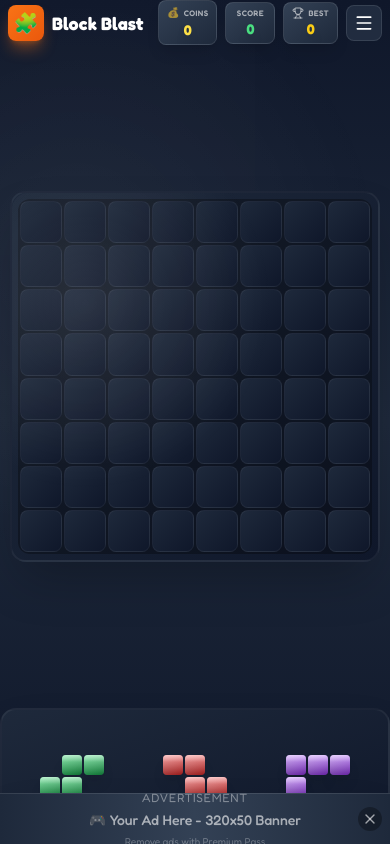
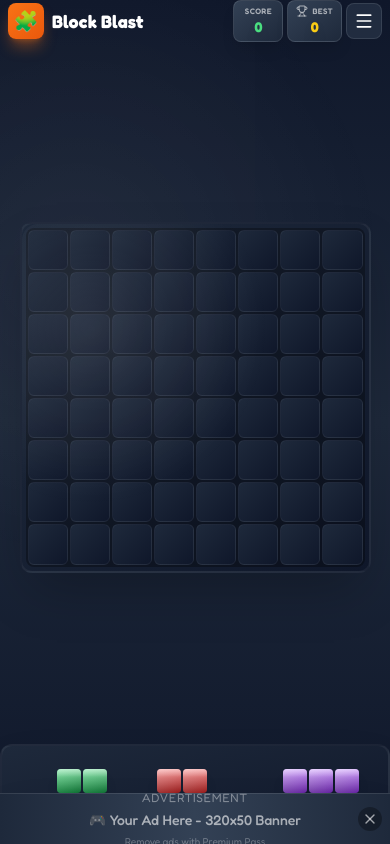
Before and after one commit to oublalmed/Block-Blast, a React (Vite) app: page / in a window 390 px wide. Both pictures are taken after a click on the button "Quick Play". Built offline with nearby package versions, Linux system fonts and the light colour scheme.

Commit message:
Improve mobile responsiveness - optimize layouts, spacing, and component sizes for all screen sizes

```diff
--- a/src/components/game/Board.tsx
+++ b/src/components/game/Board.tsx
@@ -51,18 +51,19 @@ export const Board = ({
       className="
         relative
         bg-gradient-to-br from-slate-800 to-slate-900
-        rounded-2xl
-        p-1.5 sm:p-2
+        rounded-xl sm:rounded-2xl
+        p-1 sm:p-2
         shadow-2xl
         border-2 border-white/5
+        w-full h-full
       "
       initial={{ opacity: 0, scale: 0.9 }}
       animate={{ opacity: 1, scale: 1 }}
       transition={{ duration: 0.3 }}
     >
-      <div className="relative bg-black/30 rounded-xl p-0.5 sm:p-1">
+      <div className="relative bg-black/30 rounded-lg sm:rounded-xl p-0.5 sm:p-1 w-full h-full">
         <div
-          className="grid gap-0.5 sm:gap-1"
+          className="grid gap-[2px] sm:gap-1 w-full h-full"
           style={{
             gridTemplateColumns: `repeat(${size}, minmax(0, 1fr))`,
             gridTemplateRows: `repeat(${size}, minmax(0, 1fr))`,
--- a/src/components/game/Cell.tsx
+++ b/src/components/game/Cell.tsx
@@ -20,7 +20,7 @@ const colorMap: Record<CellColor, string> = {
 
 export const Cell = ({ color, isPreview, isInvalidPreview, isClearing }: CellProps) => {
   const getClassName = () => {
-    let classes = 'relative w-full h-full rounded-lg transition-all duration-150 ';
+    let classes = 'relative w-full h-full rounded-md sm:rounded-lg transition-all duration-150 ';
 
     if (isClearing) {
       return classes + 'animate-pulse';
--- a/src/components/game/Piece.tsx
+++ b/src/components/game/Piece.tsx
@@ -43,7 +43,7 @@ export const Piece = ({
     grid[y][x] = true;
   });
 
-  const blockSize = isDragging ? 'w-6 h-6' : 'w-5 h-5 sm:w-6 sm:h-6';
+  const blockSize = isDragging ? 'w-7 h-7 sm:w-8 sm:h-8' : 'w-6 h-6 sm:w-7 sm:h-7';
 
   const containerStyle = isDragging && position
     ? {
--- a/src/components/game/PieceTray.tsx
+++ b/src/components/game/PieceTray.tsx
@@ -22,15 +22,15 @@ export const PieceTray = ({
   return (
     <motion.div
       className="
-        w-full max-w-md
+        w-full max-w-md mx-auto
         bg-gradient-to-br from-slate-800 to-slate-900
-        rounded-2xl
-        p-4
+        rounded-xl sm:rounded-2xl
+        p-2 sm:p-4
         shadow-2xl
         border-2 border-white/5
         flex items-center justify-around
-        gap-4
-        min-h-[120px]
+        gap-2 sm:gap-4
+        min-h-[100px] sm:min-h-[120px]
       "
       initial={{ opacity: 0, y: 50 }}
       animate={{ opacity: 1, y: 0 }}
@@ -39,7 +39,7 @@ export const PieceTray = ({
       {pieces.map((piece) => (
         <div
           key={piece.id}
-          className="flex-1 flex items-center justify-center min-h-[100px]"
+          className="flex-1 flex items-center justify-center min-h-[80px] sm:min-h-[100px]"
         >
           {!piece.placed && (
             <Piece
--- a/src/components/ui/Header.tsx
+++ b/src/components/ui/Header.tsx
@@ -48,9 +48,11 @@ export const Header = ({ score, showMenu = true, onMenuClick }: HeaderProps) =>
       </div>
 
       {/* Score Display */}
-      <div className="flex items-center gap-2">
-        {/* Coins */}
-        <ScoreBox label="Coins" value={coins} icon="💰" variant="yellow" />
+      <div className="flex items-center gap-1 sm:gap-2">
+        {/* Coins - Hidden on very small screens */}
+        <div className="hidden xs:block">
+          <ScoreBox label="Coins" value={coins} icon="💰" variant="yellow" />
+        </div>
 
         {/* Current Score */}
         <ScoreBox label="Score" value={score} variant="green" />
--- a/src/screens/GameScreen.tsx
+++ b/src/screens/GameScreen.tsx
@@ -172,14 +172,16 @@ export const GameScreen = ({
   };
 
   return (
-    <div className="relative w-full h-full min-h-screen bg-gradient-to-b from-slate-900 via-slate-800 to-slate-900 overflow-hidden">
+    <div className="relative w-full min-h-screen bg-gradient-to-b from-slate-900 via-slate-800 to-slate-900 overflow-hidden">
       {/* Starry Background */}
       <div className="absolute inset-0 bg-[radial-gradient(circle_at_20%_30%,rgba(255,255,255,0.05),transparent_50%)] animate-twinkle pointer-events-none" />
 
       {/* Main Content */}
-      <div className="relative z-10 flex flex-col items-center justify-between min-h-screen p-4 pb-20 safe-area-padding">
+      <div className="relative z-10 flex flex-col items-center h-screen p-2 sm:p-4 pb-4 safe-area-padding">
         {/* Header */}
+        <div className="w-full mb-2">
           <Header score={score} onMenuClick={onHome} showMenu={!!onHome} />
+        </div>
 
         {/* Level Progress (if in level mode) */}
         {levelMode && targetScore && (
@@ -210,8 +212,8 @@ export const GameScreen = ({
         )}
 
         {/* Game Board */}
-        <div className="flex-1 flex items-center justify-center w-full max-w-md">
-          <div className="w-full aspect-square max-w-[min(95vw,450px)]" data-board>
+        <div className="flex-1 flex items-center justify-center w-full my-2 sm:my-4">
+          <div className="w-full aspect-square max-w-[min(90vw,420px)] sm:max-w-[min(85vw,450px)]" data-board>
             <Board
               grid={grid}
               size={8}
@@ -223,6 +225,7 @@ export const GameScreen = ({
         </div>
 
         {/* Piece Tray */}
+        <div className="w-full mt-auto">
           <PieceTray
             pieces={pieces}
             onPieceDragStart={handlePieceDragStart}
@@ -231,6 +234,7 @@ export const GameScreen = ({
             unplaceablePieces={unplaceablePieces}
             dragPosition={dragPosition}
           />
+        </div>
       </div>
 
       {/* Combo Popup */}
```
Lines whose indentation alone changed are shown as unchanged.
